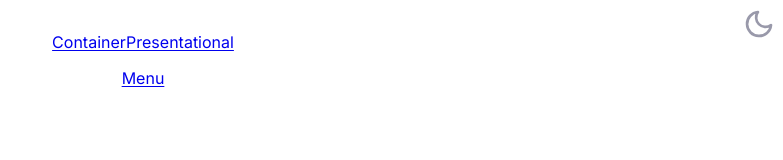
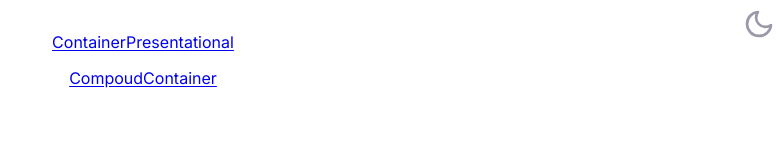
Before and after one commit to catharygr/patrones-react-nextjs, a Next.js app: page / in a window 1280 px wide. Shown: the top 160 px of the page, without its empty margins (497-1280 px from the left). Built offline with nearby package versions, Linux system fonts and the light colour scheme.

Commit message:
Cambios en la ruta

```diff
--- a/src/app/componentes/counter/ContainerPresentational.jsx
+++ b/src/app/componentes/counter/ContainerPresentational.jsx
@@ -1,7 +1,7 @@
 import { CounterComponente } from "./CounterComponente";
 import styles from "./ContainerPresentational.module.css";
 
-const ContainerPresentational = () => {
+const ContainerComponent = () => {
   return (
     <div className={styles.containerPresentational}>
       <h1>Smart/Dumb Stateful/Stateless</h1>
@@ -10,4 +10,4 @@ const ContainerPresentational = () => {
   );
 };
 
-export default ContainerPresentational;
+export default ContainerComponent;
--- a/src/app/componentes/counter/page.js
+++ b/src/app/componentes/counter/page.js
@@ -1,9 +1,9 @@
-import ContainerPresentational from "@/app/componentes/counter/ContainerPresentational";
+import ContainerComponent from "@/app/componentes/counter/ContainerComponent";
 
 export default function ContainerPresentational() {
   return (
     <div className={styles.container}>
-      <ContainerPresentational />
+      <ContainerComponent />
     </div>
   );
 }
--- a/src/app/componentes/menu/page.js
+++ b/src/app/componentes/menu/page.js
@@ -1,8 +1,8 @@
 import CompoundComponents from "@/app/componentes/menu/CompoundComponents";
 
-export default function Menu() {
+export default function CompoudContainer() {
   return (
-    <div className={styles.container}>
+    <div>
       <CompoundComponents />
     </div>
   );
--- a/src/app/page.js
+++ b/src/app/page.js
@@ -5,7 +5,7 @@ export default function Home() {
   return (
     <main className={styles.container}>
       <Link href="/counter">ContainerPresentational</Link>
-      <Link href="/menu">Menu</Link>
+      <Link href="/menu">CompoudContainer</Link>
     </main>
   );
 }
```
